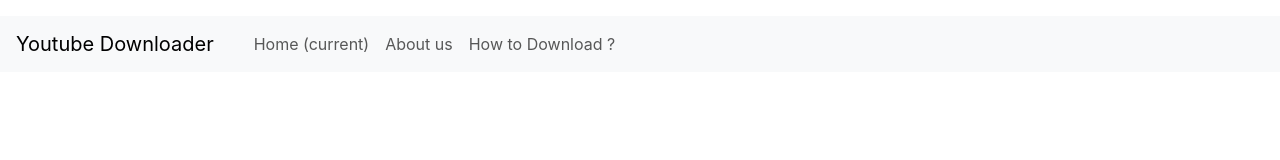
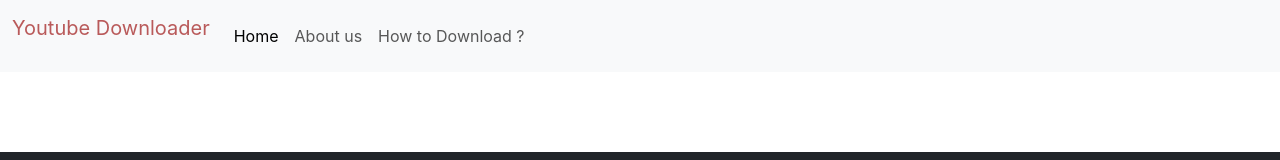
Before and after one commit to jenniferblogging/youtubedownloader, a React (Create React App) app: page / in a window 1280 px wide. Shown: the top 160 px of the page. Built offline with nearby package versions, Linux system fonts and the light colour scheme.

Commit message:
Deployed website

```diff
--- a/src/App.css
+++ b/src/App.css
@@ -40,7 +40,8 @@ flex-wrap:wrap;
   }
 }
 .home-newsletter {
-  padding: 80px 0;
+  padding: 0px 0;
+  /*padding: 80px 0;*/
   background: white;
   }
 
@@ -50,11 +51,19 @@ flex-wrap:wrap;
   text-align: center;
   position: relative;
   z-index: 2; }
+  .home-newsletter .single h1 {
+    font-size: 22px;
+    color: rgb(185, 90, 90);
+    text-transform: uppercase;
+    margin-bottom: 40px; }
   .home-newsletter .single h2 {
   font-size: 22px;
   color: rgb(185, 90, 90);
   text-transform: uppercase;
   margin-bottom: 40px; }
+  .navbar-brand {
+  color: rgb(185, 90, 90);
+  }
   .home-newsletter .single .form-control {
   height: 50px;
   background: rgba(206, 37, 37, 0.6);
@@ -69,3 +78,6 @@ flex-wrap:wrap;
   background: #243c4f;
   color: #fff;
   }
+  h3{
+    color: #243c4f;
+  }
--- a/src/App.js
+++ b/src/App.js
@@ -121,7 +121,7 @@ function App() {
       <Router>
         <Header title={'Youtube Downloader'} searchBar={false} />
         <Switch>
-          <Route exact exact path="/youtubedownloader" render={() => {
+          <Route exact path="/youtubedownloader" render={() => {
             return (
               <>
                 <AddTodo todo={todo} todos={todos} submit={submit} />
@@ -130,10 +130,10 @@ function App() {
             )
           }}>
           </Route>
-          <Route exact exact path="/youtubedownloader/about">
+          <Route exact path="/youtubedownloader/about">
             <About />
           </Route>
-          <Route exact exact path="/youtubedownloader/download-guide">
+          <Route exact path="/youtubedownloader/download-guide">
             <Downloadguide />
           </Route>
         </Switch>
--- a/src/Mycomponants/AddTodo.js
+++ b/src/Mycomponants/AddTodo.js
@@ -59,7 +59,8 @@ export default function AddTodo({todos,submit}) {
 <div className="row">
 <div className="col-sm-12">
 	<div className="single">
-		<h2>Youtube Downloader</h2>
+		{/*<h2>Youtube Downloader</h2>*/}
+    <h1>Youtube Downloader</h1>
 	<div className="input-group">
          <input type="text" className="form-control" value={heading} placeholder="Enter Youtube URL here" onChange={(e) => setHeading(e.target.value)}/>
          <span className="input-group-btn">
--- a/src/Mycomponants/Header.js
+++ b/src/Mycomponants/Header.js
@@ -3,8 +3,10 @@ import PropTypes from 'prop-types';
 import { Link } from 'react-router-dom';
 function Header(props) {
   return (
-
-    <nav className="navbar navbar-expand-lg navbar-light bg-light my-3">
+    <>
+    {/**/}
+    {/*
+    <nav className="navbar navbar-expand-lg navbar-light bg-light my-3 px-5">
       <Link className="navbar-brand px-3" to="/youtubedownloader">{props.title}</Link>
       <button className="navbar-toggler" type="button" data-toggle="collapse" data-target="#navbarSupportedContent" aria-controls="navbarSupportedContent" aria-expanded="false" aria-label="Toggle navigation">
         <span className="navbar-toggler-icon"></span>
@@ -21,6 +23,8 @@ function Header(props) {
           <li className="nav-item">
             <Link className="nav-link" to="/youtubedownloader/download-guide">How to Download ?</Link>
           </li>
+          */}
+          {/**/}
           {/*<li className="nav-item dropdown">
             <Link className="nav-link dropdown-toggle" to="#" id="navbarDropdown" role="button" data-toggle="dropdown" aria-haspopup="true" aria-expanded="false">
            Dropdown
@@ -36,6 +40,8 @@ function Header(props) {
           <li className="nav-item">
             <Link className="nav-link disabled" to="#">Disabled</Link>
           </li>*/}
+          {/**/}
+        {/*
         </ul>
         {props.searchBar ? <form className="form-inline my-2 my-lg-0">
           <input className="form-control mr-sm-2" type="search" placeholder="Search" aria-label="Search" />
@@ -44,6 +50,59 @@ function Header(props) {
         }
       </div>
     </nav>
+      */}
+    {/**/}
+    {/*
+    <nav className="navbar navbar-expand-lg navbar-light bg-light">
+  <div className="container-fluid">
+    <Link className="navbar-brand" to="#">Navbar</Link>
+    <button className="navbar-toggler" type="button" data-bs-toggle="collapse" data-bs-target="#navbarNav" aria-controls="navbarNav" aria-expanded="false" aria-label="Toggle navigation">
+      <span className="navbar-toggler-icon"></span>
+    </button>
+    <div className="collapse navbar-collapse" id="navbarNav">
+      <ul className="navbar-nav">
+        <li className="nav-item">
+          <Link className="nav-link active" aria-current="page" to="#">Home</Link>
+        </li>
+        <li className="nav-item">
+          <Link className="nav-link" to="#">Features</Link>
+        </li>
+        <li className="nav-item">
+          <Link className="nav-link" to="#">Pricing</Link>
+        </li>
+        <li className="nav-item">
+          <Link className="nav-link disabled" to="#" tabindex="-1" aria-disabled="true">Disabled</Link>
+        </li>
+      </ul>
+    </div>
+  </div>
+</nav>
+*/}
+    <nav className="navbar navbar-expand-lg navbar-light bg-light">
+  <div className="container-fluid">
+  <Link className="navbar-brand" to="/youtubedownloader"><p>{props.title}</p></Link>
+    <button className="navbar-toggler" type="button" data-bs-toggle="collapse" data-bs-target="#navbarNav" aria-controls="navbarNav" aria-expanded="false" aria-label="Toggle navigation">
+      <span className="navbar-toggler-icon"></span>
+    </button>
+    <div className="collapse navbar-collapse" id="navbarNav">
+      <ul className="navbar-nav">
+        <li className="nav-item">
+          <Link className="nav-link active" aria-current="page" to="/youtubedownloader">Home</Link>
+        </li>
+        <li className="nav-item">
+          <Link className="nav-link" to="/youtubedownloader/about">About us</Link>
+        </li>
+        <li className="nav-item">
+          <Link className="nav-link" to="/youtubedownloader/download-guide">How to Download ?</Link>
+        </li>
+        {/*<li className="nav-item">
+          <Link className="nav-link disabled" to="#" tabindex="-1" aria-disabled="true">Disabled</Link>
+          </li>*/}
+      </ul>
+    </div>
+  </div>
+</nav>
+    </>
   )
 }
 Header.propTypes = {
```
